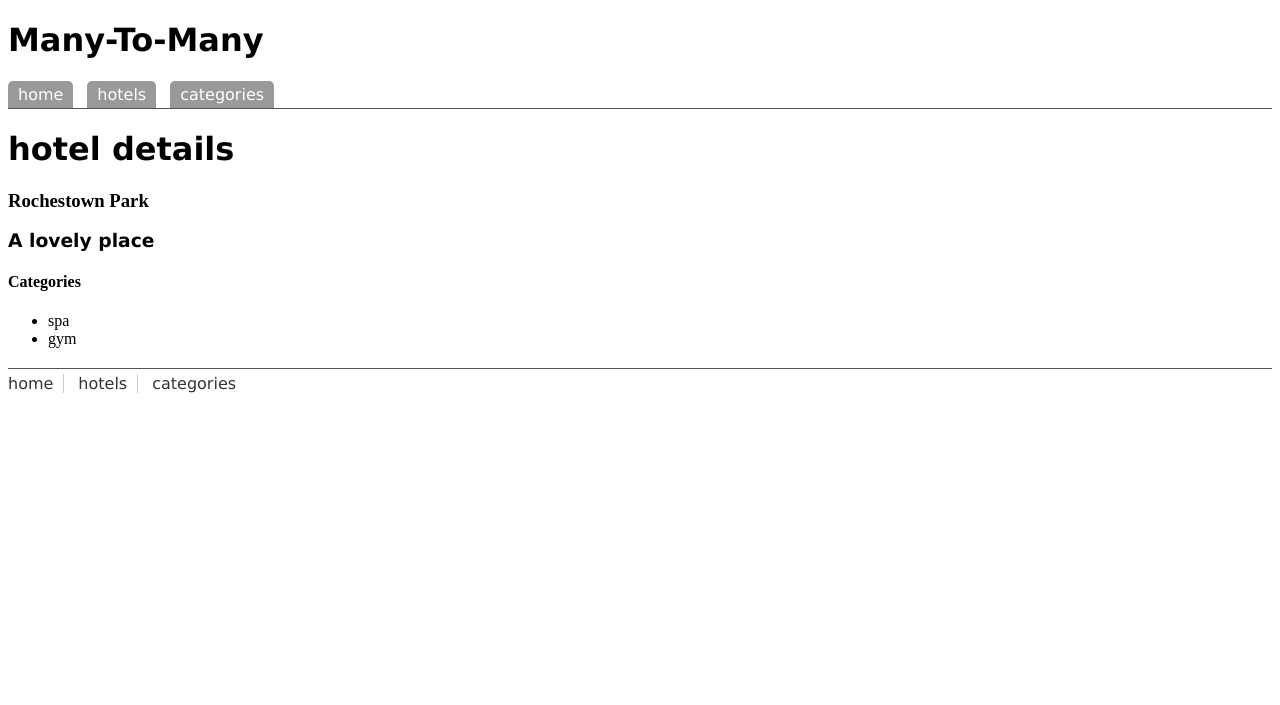
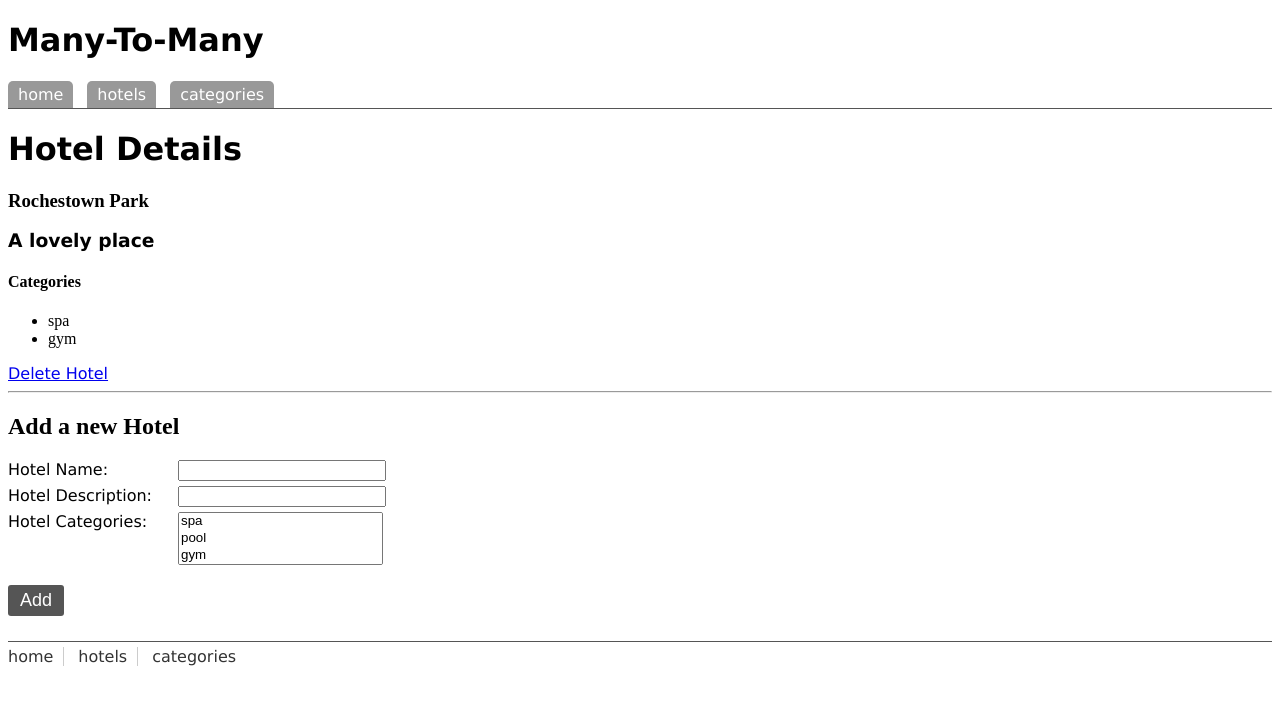
Before and after one commit to e1m46n1f1c0/many-to-many, a PHP site: page /hotels.php?id=1 in a window 1280 px wide. Shown: the top 705 px of the page. Run offline with PHP 8.4, Linux system fonts and the light colour scheme; data comes from the database, SQL or seed files in the repository; some libraries are stand-ins or nearby versions.

Commit message:
Adding and deleting Hotels

```diff
--- a/css/styles.css
+++ b/css/styles.css
@@ -8,11 +8,12 @@ header a {color:white; text-decoration:none; display:inline-block; padding:4px 1
 header a:hover {color:white; background:red;}
 
 /* login page */
-form label {width:100px; display:inline-block; clear:both; float:left;}
-form input {width:150px; display:inline-block; margin-bottom:5px;float:left;}
-form input[type=submit] {clear:both; width:auto; background:#555; padding:5px 12px; color:white; border:none; border-radius:3px;font-size:18px;}
+form label {width:170px; display:inline-block; clear:both; float:left;}
+form input {width:200px; display:inline-block; margin-bottom:5px; float:left;}
+form select {width:205px; float:left;}
+form input[type=submit] {clear:both; width:auto; background:#555; padding:5px 12px; margin-top:20px; color:white; border:none; border-radius:3px; font-size:18px;}
 
 /* footer section */
-footer {border-top: 1px solid #555; padding-top:5px; margin-top:20px;}
+footer {clear:both; border-top: 1px solid #555; padding-top:5px; margin-top:20px;}
 footer a {display:inline-block; color:#333; text-decoration:none; padding-right:10px; margin-right:10px; border-right:1px solid #ccc;}
 footer a:last-child {border:none;}
--- a/hotels.php
+++ b/hotels.php
@@ -1,6 +1,6 @@
 <?php include "includes/part_header.php"; ?>
 
-<h1>hotel details</h1>
+<h1>Hotel Details</h1>
 
 <?php
 
@@ -11,7 +11,7 @@ if (isset($_GET['id'])) {
 	$result = mysql_query('SELECT * FROM hotels WHERE id = '.$hotel_id);
 	while ($row = mysql_fetch_assoc($result)) {
 		echo '<h3>'.$row['title'].'<h3>';
-		echo '<p>'.$row['desc'].'<p>';
+		echo '<p>'.$row['description'].'<p>';
 	}
 
 	echo "<h4>Categories</h4>";
@@ -21,9 +21,14 @@ if (isset($_GET['id'])) {
 							WHERE categories.id = hotel_categories.category_id
 							AND hotel_categories.hotel_id = '.$hotel_id);
 	while ($row = mysql_fetch_assoc($result)) {
-		echo '<li>'.$row['title'].'</li>';
+		echo '<li>';
+		echo $row['title'];
+		echo '</li>';
 	}
 	echo "</ul>";
+
+
+	echo '<a href="controller.php?action=delete-hotel&id='.$hotel_id.'">Delete Hotel</a>';
 }
 
 // no id found so display all of the hotels
@@ -37,4 +42,31 @@ else {
 }
 ?>
 
+<hr/>
+
+<h2>Add a new Hotel</h2>
+
+<form action="controller.php" method="post" class="clearfix">
+	<input type="hidden" name="action" value="create-hotel"/>
+
+	<label for="title">Hotel Name:</label>
+	<input type="text" id="title" name="title"/>
+
+	<label for="description">Hotel Description:</label>
+	<input type="text" id="description" name="description"/>
+
+	<label for="categories">Hotel Categories:</label>
+	<select id="categories" name="categories[]" multiple size="3">
+		<?php
+		$result = mysql_query('SELECT * FROM categories');
+		while ($row = mysql_fetch_assoc($result)) {
+			echo '<option value="'.$row['id'].'">';
+			echo $row['title'];
+			echo '</option>';
+		}
+		?>
+	</select>
+	<input type="submit" value="Add"/>
+</form>
+
 <?php include "includes/part_footer.php"; ?>
```
Also changed, not shown: categories.php (+5 -2 lines), controller.php (added, +46 -0 lines), many_to_many.sql (+11 -9 lines).
